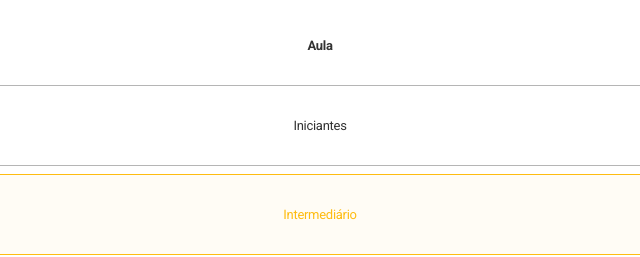
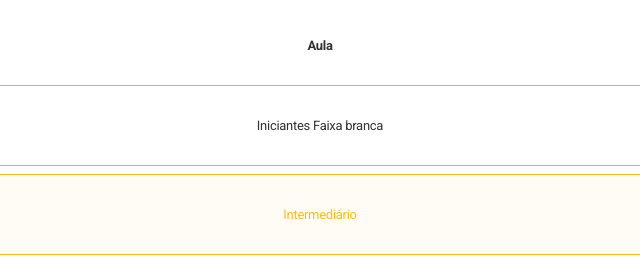
Before and after one commit to joaomagalha/Alliance, a website: page index.html in a window 1280 px wide. Shown: the part 7315-7572 px from the top of the page, 320-960 px from the left. Drawn offline with Linux system fonts and the light colour scheme.

Commit message:
chore: auto-save 2026-05-27 20:06

```diff
--- a/index.html
+++ b/index.html
@@ -558,7 +558,7 @@
                         <tbody>
                             <tr class="scheduleRow">
                                 <td>06:30 - 07:30</td>
-                                <td>Iniciantes</td>
+                                <td>Iniciantes <span class="scheduleBadge">Faixa branca</span></td>
                                 <td>Seg/Qua</td>
                             </tr>
                             <tr class="scheduleRow">
@@ -578,7 +578,7 @@
                             </tr>
                             <tr class="scheduleRow">
                                 <td>07:30 - 08:30</td>
-                                <td>Iniciantes</td>
+                                <td>Iniciantes <span class="scheduleBadge">Faixa branca</span></td>
                                 <td>Ter/Qui</td>
                             </tr>
                             <tr class="scheduleRow">
@@ -588,7 +588,7 @@
                             </tr>
                             <tr class="scheduleRow">
                                 <td>09:00 - 10:00</td>
-                                <td>Iniciantes</td>
+                                <td>Iniciantes <span class="scheduleBadge">Faixa branca</span></td>
                                 <td>Seg/Qua/Sáb</td>
                             </tr>
                             <tr class="scheduleRow">
@@ -628,7 +628,7 @@
                             </tr>
                             <tr class="scheduleRow">
                                 <td>12:15 - 13:15</td>
-                                <td>Iniciantes</td>
+                                <td>Iniciantes <span class="scheduleBadge">Faixa branca</span></td>
                                 <td>Ter/Qui</td>
                             </tr>
                             <tr class="scheduleRow">
@@ -643,7 +643,7 @@
                             </tr>
                             <tr class="scheduleRow">
                                 <td>18:00 - 19:00</td>
-                                <td>Iniciantes</td>
+                                <td>Iniciantes <span class="scheduleBadge">Faixa branca</span></td>
                                 <td>Seg/Qua/Sex</td>
                             </tr>
                             <tr class="scheduleRow">
@@ -673,7 +673,7 @@
                             </tr>
                             <tr class="scheduleRow">
                                 <td>19:00 - 20:00</td>
-                                <td>Iniciantes</td>
+                                <td>Iniciantes <span class="scheduleBadge">Faixa branca</span></td>
                                 <td>Ter/Qui</td>
                             </tr>
                             <tr class="scheduleRow">
@@ -712,7 +712,7 @@
                         <tbody>
                             <tr class="scheduleRow">
                                 <td>06:30 - 07:30</td>
-                                <td>Iniciantes</td>
+                                <td>Iniciantes <span class="scheduleBadge">Faixa branca</span></td>
                                 <td>Seg/Qua</td>
                             </tr>
                             <tr class="scheduleRow">
@@ -732,12 +732,12 @@
                             </tr>
                             <tr class="scheduleRow">
                                 <td>07:30 - 08:30</td>
-                                <td>Iniciantes</td>
+                                <td>Iniciantes <span class="scheduleBadge">Faixa branca</span></td>
                                 <td>Ter/Qui</td>
                             </tr>
                             <tr class="scheduleRow">
                                 <td>09:00 - 10:00</td>
-                                <td>Iniciantes</td>
+                                <td>Iniciantes <span class="scheduleBadge">Faixa branca</span></td>
                                 <td>Seg/Qua/Sáb</td>
                             </tr>
                             <tr class="scheduleRow">
@@ -762,12 +762,12 @@
                             </tr>
                             <tr class="scheduleRow">
                                 <td>12:15 - 13:15</td>
-                                <td>Iniciantes</td>
+                                <td>Iniciantes <span class="scheduleBadge">Faixa branca</span></td>
                                 <td>Ter/Qui</td>
                             </tr>
                             <tr class="scheduleRow">
                                 <td>18:00 - 19:00</td>
-                                <td>Iniciantes</td>
+                                <td>Iniciantes <span class="scheduleBadge">Faixa branca</span></td>
                                 <td>Seg/Qua/Sex</td>
                             </tr>
                             <tr class="scheduleRow">
@@ -787,7 +787,7 @@
                             </tr>
                             <tr class="scheduleRow">
                                 <td>19:00 - 20:00</td>
-                                <td>Iniciantes</td>
+                                <td>Iniciantes <span class="scheduleBadge">Faixa branca</span></td>
                                 <td>Ter/Qui</td>
                             </tr>
                             <tr class="scheduleRow">
```
